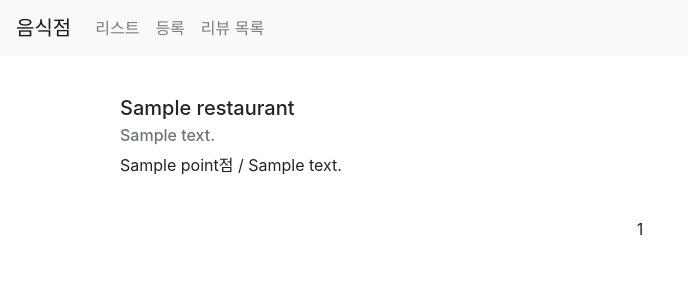
After one commit to sperospera1225/django_web, a Django app: template third/templates/third/review_list.html in a window 1280 px wide. The commit adds this page. Shown: the top 300 px of the page, without its empty margins (0-688 px from the left). Run offline with Django 4.2, Linux system fonts and the light colour scheme; the template is opened without the code that fills it: most values are stand-ins (such as "Sample title", 1, 10 or a date in 2020).

Commit message:
django Relation implement

```diff
--- a/third/templates/third/base.html
+++ b/third/templates/third/base.html
@@ -24,6 +24,9 @@
           <li class="nav-item">
             <a class="nav-link" href="/third/create">등록</a>
           </li>
+          <li class="nav-item">
+            <a class="nav-link" href="/third/review/list">리뷰 목록</a>
+          </li>
         </ul>
       </div>
     </nav>
--- a/third/templates/third/list.html
+++ b/third/templates/third/list.html
@@ -9,8 +9,9 @@
                 <div class="card-body">
                     <h5 class="card-title">{{ item.name }}</h5>
                     <h6 class="card-subtitle mb-2 text-muted">{{ item.address }}</h6>
+                    <p class="card-text">리뷰: {{ item.reviews_count }}개, 평점: {{ item.average_point }}점 </p>
                     <p class="card-text">음식점 설명</p>
-                    <a href="{% url 'restaurant-detail' %}?id={{ item.id }}" class="card-link">자세히 보기</a>
+                    <a href="{% url 'restaurant-detail' id=item.id %}" class="card-link">자세히 보기</a>
                     <a href="{% url 'restaurant-update' %}?id={{ item.id }}" class="card-link">수정하기</a>
                 </div>
             </div>
--- /dev/null
+++ b/third/templates/third/review_list.html
@@ -0,0 +1,42 @@
+{% extends 'third/base.html' %}
+{% load static %}
+{% block content %}
+<div class="container">
+    {% for item in reviews %}
+        <div class="row restaurant-item" style="margin:20px auto">
+            <div class="col-sm-12">
+                <div clas="card border-secondary">
+                    <div class="card-body">
+                        <h5 class="card-title">{{ item.restaurant.name }}</h5>
+                        <h6 class="card-subtitle mb-2 text-muted">{{ item.restaurant.address }}</h6>
+                        <p class="card-text">{{ item.point }}점 / {{ item.comment }}</p>
+                    </div>
+                </div>
+            </div>
+        </div>
+    {% endfor %}
+
+    <div class="row">
+        <div class="col-sm-12 text-center">
+            <div class="pageinaton">
+                <span class="step-links text-center" style="width: 100%;">
+                    {% if reviews.has_previous %}
+                        <a href="?page=1">&laquo;</a>
+                        <a href="?page={{ reviews.previous_page_number }}">{{ reviews.previous_page_number }}</a>
+                    {% endif %}
+
+                    <span class="current">
+                        {{ reviews.number }}
+                    </span>
+
+                    {% if reviews.has_next %}
+                        <a href="?page={{ reviews.next_page_number }}">{{ reviews.next_page_number }}</a>
+                        ..
+                        <a href="?page={{ reviews.paginator.num_pages }}">{{ reviews.paginator.num_pages }}</a>
+                    {% endif %}
+                </span>
+            </div>
+        </div>
+    </div>
+</div>
+{% endblock %}
--- a/third/urls.py
+++ b/third/urls.py
@@ -5,6 +5,10 @@ urlpatterns = [
     path('list/', views.list, name='list'),
     path('create/', views.create, name='restaurant-create'),
     path('update/', views.update, name='restaurant-update'),
-    path('detail/', views.detail, name='restaurant-detail'),
+    # path('detail/', views.detail, name='restaurant-detail'),
+    path('restaurant/<int:id>/', views.detail, name='restaurant-detail'),
     path('delete/', views.delete, name='restaurant-delete'),
+    path('restaurant/<int:restaurant_id>/review/create/', views.review_create, name='review-create'),
+    path('restaurant/<int:restaurant_id>/review/delete/<int:review_id>', views.review_delete, name='review-delete'),
+    path('review/list/', views.review_list, name='review-list'),
 ]
```
Also changed, not shown: third/forms.py (+27 -1 lines), third/templates/third/detail.html (+21 -0 lines), third/templates/third/review_create.html (added, +13 -0 lines), db.sqlite3.
